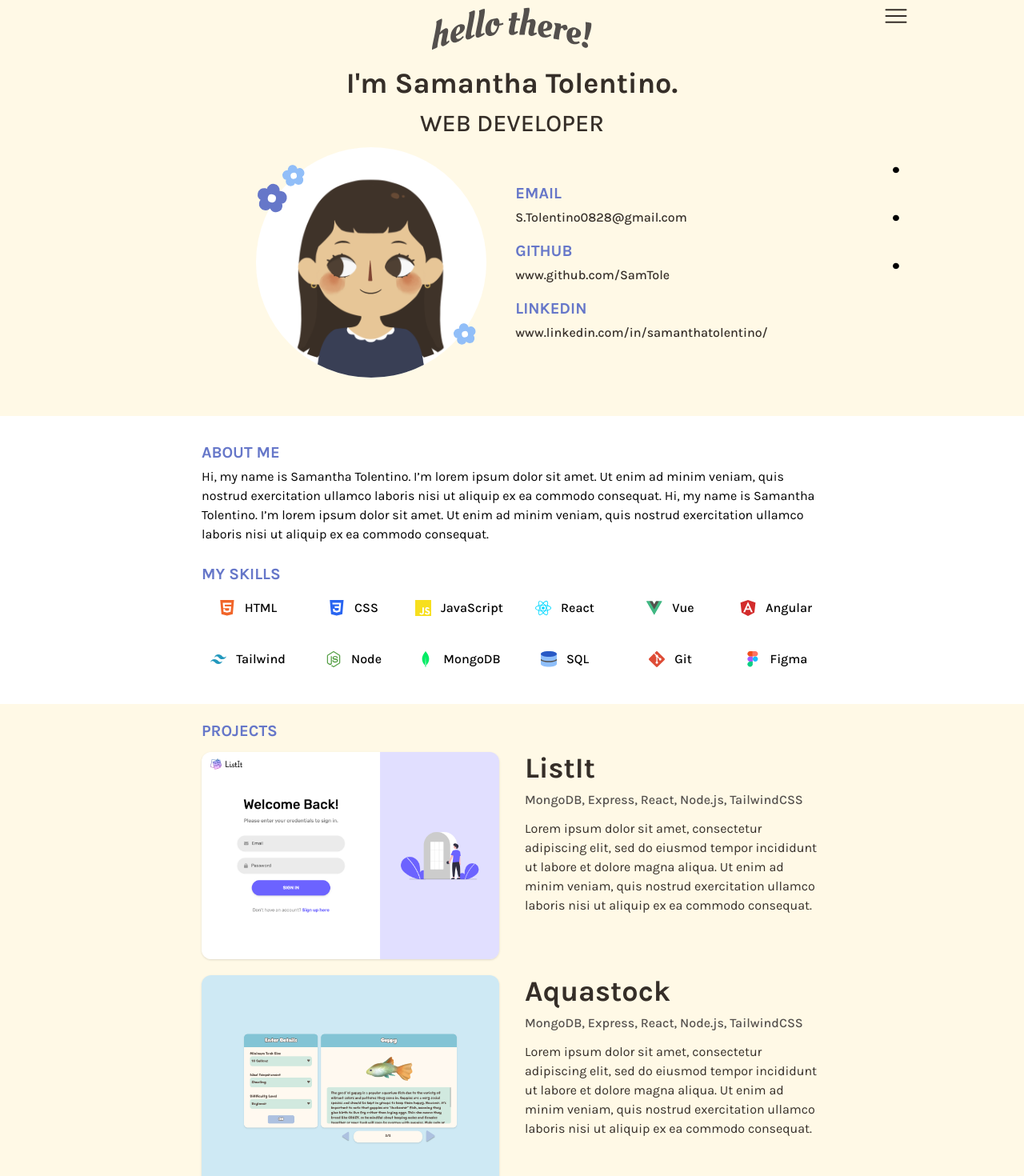
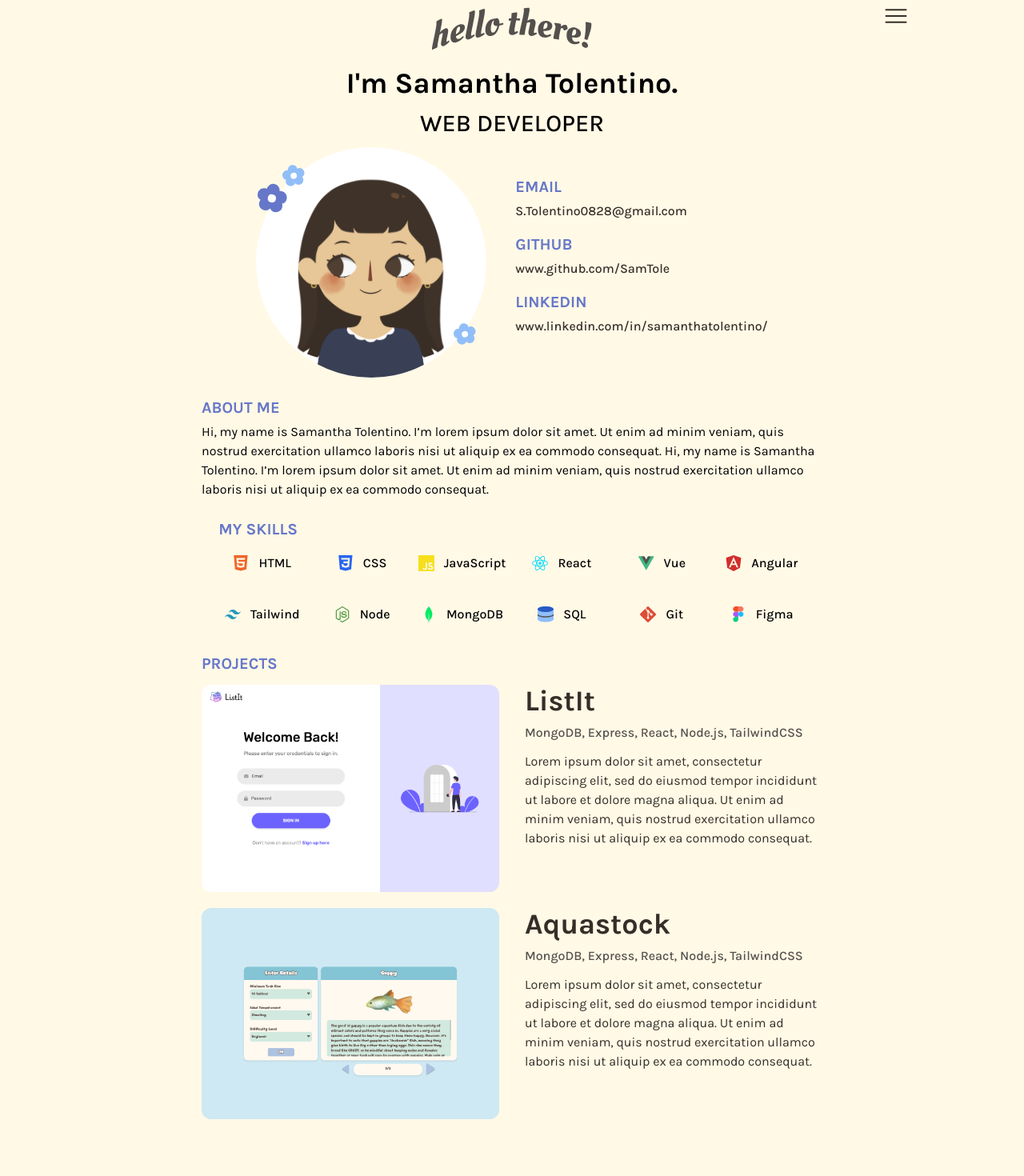
Before and after one commit to SamanthaTolentino/SamanthaTolentino, a React (Vite) app: page / in a window 1280 px wide. Shown: the part 60-1530 px from the top of the page at 80% size. After the commit the page ends 1483 px from the top, so only its background shows below. Built offline with nearby package versions, Linux system fonts and the light colour scheme.

Commit message:
Added slide in animations

```diff
--- a/package.json
+++ b/package.json
@@ -11,6 +11,7 @@
   },
   "dependencies": {
     "@tailwindcss/vite": "^4.0.14",
+    "motion": "^12.5.0",
     "react": "^19.0.0",
     "react-dom": "^19.0.0",
     "tailwindcss": "^4.0.14"
--- a/src/App.jsx
+++ b/src/App.jsx
@@ -1,11 +1,38 @@
 import { useState } from 'react'
-
+import { motion } from 'framer-motion'
+import HelloThere from './assets/svg/HelloThere'
 import SectionProfile from './sections/SectionProfile'
 import SectionAbout from './sections/SectionAbout'
+import SectionSkills from './sections/SectionSkills'
 import SectionProjects from './sections/SectionProjects'
 import HamburgerMenu from './assets/svg/HamburgerMenu'
 
 function App() {
+  const sectionContainerVariants = {
+    hidden: {
+      opacity: 0,
+    },
+    show: {
+      opacity: 1,
+      transition: {
+        staggerChildren: 0.2,
+        duration: 0.3,
+        when: 'beforeChildren'
+      }
+    }
+  }
+
+  const sectionVariants = {
+    hidden: { opacity: 0, y: -50 },
+    show: {
+      opacity: 1,
+      y: 0,
+      transition: {
+        duration: 0.5, ease: 'easeOut'
+      }
+    }
+  }
+
   const getNavList = () => {
     return <div className='text-4xl'>
       {
@@ -18,31 +45,58 @@ function App() {
 
   return (
     <div className='karla-font pt-15'>
-      <div className='grid grid-cols-12'>
+      <motion.div className='grid grid-cols-12'
+        variants={sectionContainerVariants}
+        initial='hidden'
+        animate='show'
+      >
+        <motion.div className='col-start-3 col-span-8 flex flex-col items-center'
+          variants={sectionVariants}
+        >
+          <HelloThere />
+          <div className='grow flex flex-col items-center mb-3'>
+              <p className='text-4xl font-bold mb-3'>I'm Samantha Tolentino.</p>
+              <p className='text-3xl font-medium uppercase'>Web Developer</p>
+          </div>
+        </motion.div>
         {/* Profile */}
-        <div className='col-start-3 col-span-8'>
+        <motion.div className='row-start-2 col-start-3 col-span-8'
+          variants={sectionVariants}
+        >
           <SectionProfile />
-        </div>
+        </motion.div>
+
         <div className='col-start-11 flex flex-col items-center justify-between'>
           <button>
             <HamburgerMenu />
           </button>
-          {getNavList()}
+          {/* {getNavList()} */}
           <div></div>
         </div>
+
         {/* About */}
-        <div className='bg-white row-start-2 col-span-12'>
-          <div className='row-start-2 col-start-3 col-span-8'>
+        <motion.div className='row-start-3 col-span-12'
+          variants={sectionVariants}
+        >
+          <div className='row-start-3 col-start-3 col-span-8'>
             <SectionAbout />
           </div>
-        </div>
+        </motion.div>
+        {/* Skills */}
+        <motion.div className='row-start-4 col-start-3 col-span-8'
+          variants={sectionVariants}
+        >
+            <SectionSkills />
+        </motion.div>
         {/* Projects */}
-        <div className='bg-blue row-start-3 col-span-12'>
-          <div className='row-start-3 col-span-12'>
+        <motion.div className='bg-blue row-start-5 col-span-12'
+          variants={sectionVariants}
+        >
+          <div className='row-start-5 col-span-12'>
             <SectionProjects />
           </div>
-        </div>
-      </div>
+        </motion.div>
+      </motion.div>
     </div>
   )
 }
--- a/src/sections/SectionAbout.jsx
+++ b/src/sections/SectionAbout.jsx
@@ -1,59 +1,16 @@
 import React from 'react'
 
-import Flower from '../assets/svg/Flower'
-import HTML from '../assets/svg/HTML'
-import CSS from '../assets/svg/CSS'
-import JavaScript from '../assets/svg/JavaScript'
-import ReactSVG from '../assets/svg/ReactSVG'
-import Vue from '../assets/svg/Vue'
-import Angular from '../assets/svg/Angular'
-import Tailwind from '../assets/svg/Tailwind'
-import Node from '../assets/svg/Node'
-import Mongo from '../assets/svg/Mongo'
-import SQL from '../assets/svg/SQL'
-import Git from '../assets/svg/Git'
-import Figma from '../assets/svg/Figma'
-
-const SectionSkills = () => {
-    const skillsComponents = [
-        { component: <HTML />, name: 'HTML' },
-        { component: <CSS />, name: 'CSS' },
-        { component: <JavaScript />, name: 'JavaScript' },
-        { component: <ReactSVG />, name: 'React' },
-        { component: <Vue />, name: 'Vue' },
-        { component: <Angular />, name: 'Angular' },
-        { component: <Tailwind />, name: 'Tailwind' },
-        { component: <Node />, name: 'Node' },
-        { component: <Mongo />, name: 'MongoDB' },
-        { component: <SQL />, name: 'SQL' },
-        { component: <Git />, name: 'Git' },
-        { component: <Figma />, name: 'Figma' },
-    ]
-
-    const getSkillsDiv = (skill, index) => {
-        return <div key={index} className={`flex items-center justify-center rounded-md py-3 font-medium`}>
-            <div className='mr-3'>{skill.component}</div>
-            <p className=''>{skill.name}</p>
-        </div>
-
-    }
-
+const SectionAbout = () => {
     return (
-        <div className='flex flex-col justify-between max-w-4xl mx-auto w-full px-15 py-8'>
-            <div className='flex flex-col mb-6'>
+        <div className='flex flex-col justify-between max-w-4xl mx-auto w-full px-15 mb-6'>
+            <div className='flex flex-col'>
                 <p className='uppercase mb-1 text-xl text-blue-2 font-bold'>About Me</p>
                 <p>
                     Hi, my name is Samantha Tolentino. I’m lorem ipsum dolor sit amet. Ut enim ad minim veniam, quis nostrud exercitation ullamco laboris nisi ut aliquip ex ea commodo consequat. Hi, my name is Samantha Tolentino. I’m lorem ipsum dolor sit amet. Ut enim ad minim veniam, quis nostrud exercitation ullamco laboris nisi ut aliquip ex ea commodo consequat.
                 </p>
             </div>
-            <div className=''>
-                <p className='text-xl text-blue-2 uppercase font-bold mb-1'>My Skills</p>
-                <div className='grid grid-cols-6 items-start gap-4'>
-                    {skillsComponents.map((skill, index) => getSkillsDiv(skill, index))}
-                </div>
-            </div>
         </div>
     )
 }
 
-export default SectionSkills
+export default SectionAbout
--- a/src/sections/SectionProfile.jsx
+++ b/src/sections/SectionProfile.jsx
@@ -1,25 +1,26 @@
 import React from 'react'
+import { motion } from 'framer-motion'
 import HelloThere from '../assets/svg/HelloThere'
 import Flower from '../assets/svg/Flower'
 import profilePic from '../assets/img/profile_pic.png'
 
 const SectionAbout = () => {
   return (
-    <div className='flex max-w-4xl mx-auto text-brown-1 px-15 mb-12'>
+    <div className='flex max-w-4xl mx-auto text-brown-1 px-15 mb-6'>
         <div className='flex flex-col w-full items-center'>
-            <HelloThere />
+            {/* <HelloThere />
             <div className='grow flex flex-col items-center mb-3'>
                 <p className='text-4xl font-bold mb-3'>I'm Samantha Tolentino.</p>
                 <p className='text-3xl font-medium uppercase'>Web Developer</p>
-            </div>
+            </div> */}
             <div className='relative flex items-center'>
                 <div className='relative mr-9'>
                     <div className='relative bg-white aspect-square w-full max-w-2xs min-w-2xs rounded-full overflow-clip flex items-end justify-center'>
                         <img src={profilePic} alt="profile_pic.png" className='w-2/3 absolute top-1/9'  />
                     </div>
-                    <div className='absolute top-10 -left-0 rotate-10'>
+                    <motion.div className='absolute top-10 -left-0 rotate-10'>
                         <Flower petals='#6677C9' pistil='#FFF' width={40} />
-                    </div>
+                    </motion.div>
                     <div className='absolute top-3 left-8 -rotate-10'>
                         <Flower petals='#91BEF8' pistil='#FFF' width={30} />
                     </div>
@@ -29,11 +30,17 @@ const SectionAbout = () => {
                 </div>
                 <div className='font-bold'>
                     <p className='text-xl text-blue-2 uppercase mb-1'>Email</p>
-                    <p className='font-medium mb-4'>S.Tolentino0828@gmail.com</p>
+                    <div className='font-medium mb-4'>
+                        <a href='mailto:S.Tolentino0828@gmail.com' className='transition hover:text-blue-2'>S.Tolentino0828@gmail.com</a>
+                    </div>
                     <p className='text-xl text-blue-2 uppercase mb-1'>GitHub</p>
-                    <p className='font-medium mb-4'>www.github.com/SamTole</p>
+                    <div className='font-medium mb-4'>
+                        <a href='https://github.com/SamTole' target="_blank" className='transition hover:text-blue-2'>www.github.com/SamTole</a>
+                    </div>
                     <p className='text-xl text-blue-2 uppercase mb-1'>LinkedIn</p>
-                    <p className='font-medium'>www.linkedin.com/in/samanthatolentino/</p>
+                    <div className='font-medium mb-4'>
+                        <a href='https://www.linkedin.com/in/samanthatolentino/' target="_blank" className='transition hover:text-blue-2'>www.linkedin.com/in/samanthatolentino/</a>
+                    </div>
                 </div>
             </div>
         </div>
--- a/src/sections/SectionProjects.jsx
+++ b/src/sections/SectionProjects.jsx
@@ -1,16 +1,15 @@
 import React from 'react'
 
-import Projects from '../assets/svg/Projects'
 import TaskAppPic from '../assets/img/task_app_pic.png'
 import AquastockPic from '../assets/img/aquastock_pic.png'
 
 const SectionProjects = () => {
   return (
-    <div className='flex flex-col max-w-4xl mx-auto text-brown-1 pt-5 px-15'>
+    <div className='flex flex-col max-w-4xl mx-auto text-brown-1 px-15 mb-6'>
       <p className='text-xl text-blue-2 uppercase font-bold mb-3'>Projects</p>
       <div className='flex mb-5'>
         <div className='w-1/2 mr-8'>
-            <img src={TaskAppPic} alt="task_app_pic.png" className='w-full rounded-xl shadow' />
+            <img src={TaskAppPic} alt="task_app_pic.png" className='w-full rounded-xl' />
         </div>
         <div className='flex flex-col w-1/2'>
             <p className='text-4xl font-bold mb-2'>ListIt</p>
@@ -20,7 +19,7 @@ const SectionProjects = () => {
       </div>
       <div className='flex'>
         <div className='w-1/2 mr-8'>
-            <img src={AquastockPic} alt="task_app_pic.png" className='w-full rounded-xl shadow' />
+            <img src={AquastockPic} alt="task_app_pic.png" className='w-full rounded-xl' />
         </div>
         <div className='flex flex-col w-1/2'>
             <p className='text-4xl font-bold mb-2'>Aquastock</p>
--- /dev/null
+++ b/src/sections/SectionSkills.jsx
@@ -0,0 +1,49 @@
+import React from 'react'
+
+import HTML from '../assets/svg/HTML'
+import CSS from '../assets/svg/CSS'
+import JavaScript from '../assets/svg/JavaScript'
+import ReactSVG from '../assets/svg/ReactSVG'
+import Vue from '../assets/svg/Vue'
+import Angular from '../assets/svg/Angular'
+import Tailwind from '../assets/svg/Tailwind'
+import Node from '../assets/svg/Node'
+import Mongo from '../assets/svg/Mongo'
+import SQL from '../assets/svg/SQL'
+import Git from '../assets/svg/Git'
+import Figma from '../assets/svg/Figma'
+
+const SectionSkills = () => {
+    const skillsComponents = [
+        { component: <HTML />, name: 'HTML' },
+        { component: <CSS />, name: 'CSS' },
+        { component: <JavaScript />, name: 'JavaScript' },
+        { component: <ReactSVG />, name: 'React' },
+        { component: <Vue />, name: 'Vue' },
+        { component: <Angular />, name: 'Angular' },
+        { component: <Tailwind />, name: 'Tailwind' },
+        { component: <Node />, name: 'Node' },
+        { component: <Mongo />, name: 'MongoDB' },
+        { component: <SQL />, name: 'SQL' },
+        { component: <Git />, name: 'Git' },
+        { component: <Figma />, name: 'Figma' },
+    ]
+
+    const getSkillsDiv = (skill, index) => {
+        return <div key={index} className={`flex items-center justify-center rounded-md py-3 font-medium`}>
+            <div className='mr-3'>{skill.component}</div>
+            <p className=''>{skill.name}</p>
+        </div>
+    }
+
+  return (
+    <div className='max-w-4xl mx-auto px-15 mb-6'>
+        <p className='text-xl text-blue-2 uppercase font-bold mb-1'>My Skills</p>
+        <div className='grid grid-cols-6 items-start gap-4'>
+            {skillsComponents.map((skill, index) => getSkillsDiv(skill, index))}
+        </div>
+    </div>
+  )
+}
+
+export default SectionSkills
```
Also changed, not shown: 1 other file (tests, documents, lock files or other folders).
